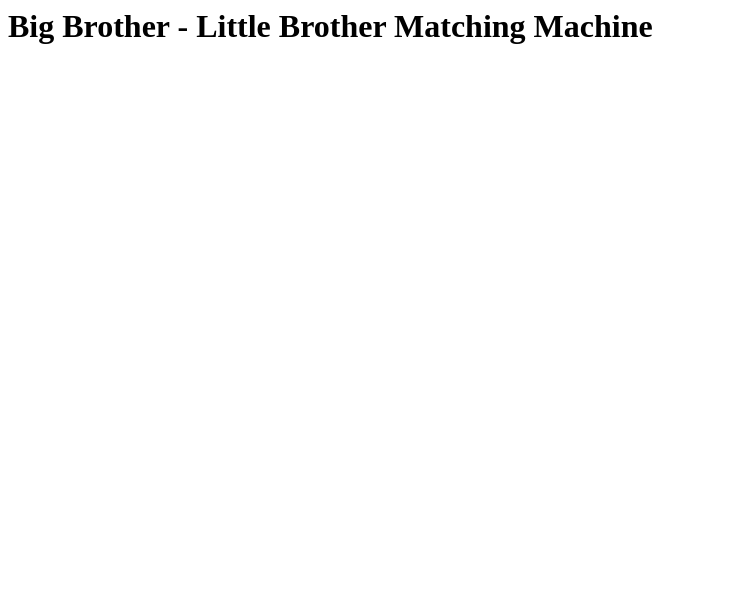
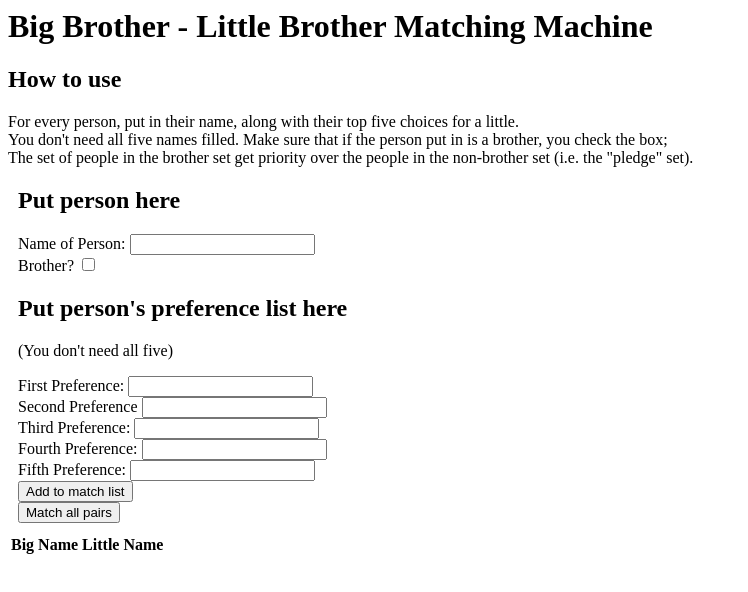
Before and after one commit to joepasquale/big-little-matching, a plain HTML site: page index.html in a window 1280 px wide. Shown: the whole page, without its empty margins (0-748 px from the left). Drawn offline with Linux system fonts and the light colour scheme.

Commit message:
added content to html

```diff
--- a/index.html
+++ b/index.html
@@ -4,8 +4,58 @@
     <script src = "index.js">
     </script>
     <style>
+
+        #match-input{
+            margin: 10px;
+        }
     </style>
     <body>
         <h1>Big Brother - Little Brother Matching Machine</h1>
+        <h2>How to use</h2>
+        <p>For every person, put in their name, along with their top five choices for a little.<br>
+            You don't need all five names filled. Make sure that if the person put in is a brother, you check the box;<br>
+            The set of people in the brother set get priority over the people in the non-brother set (i.e. the "pledge" set).
+        </p>
+        <section id="match-input">
+            <div>
+                <h2>Put person here</h2>
+                <label for="bigName">Name of Person:</label>
+                <input type="text" id="bigName">
+                <br>
+                <label for="brotherCheckbox">Brother?</label>
+                <input type="checkbox" id="brotherCheckbox">
+            </div>
+            <div>
+                <h2>Put person's preference list here</h2>
+                <p>(You don't need all five)</p>
+                <label for="firstChoice">First Preference:</label>
+                <input type="text" id="firstChoice">
+                <br>
+                <label for="secondChoice">Second Preference</label>
+                <input type="text" id="secondChoice">
+                <br>
+                <label for="thirdChoice">Third Preference:</label>
+                <input type="text" id="thirdChoice">
+                <br>
+                <label for="fourthChoice">Fourth Preference:</label>
+                <input type="text" id="fourthChoice">
+                <br>
+                <label for="fifthChoice">Fifth Preference:</label>
+                <input type="text" id="fifthChoice">
+            </div>
+            <div>
+                <button id="addMatch">Add to match list</button>
+                <br>
+                <button id="matchPairs">Match all pairs</button>
+
+            </div>
+        </section>
+        <section id = "match-output">
+            <table id="resultTable">
+                <th>Big Name</th>
+                <th>Little Name</th>
+                <!-- DOM manipulation adds table rows-->
+            </table>
+        </section>
     </body>
 </html>
```
